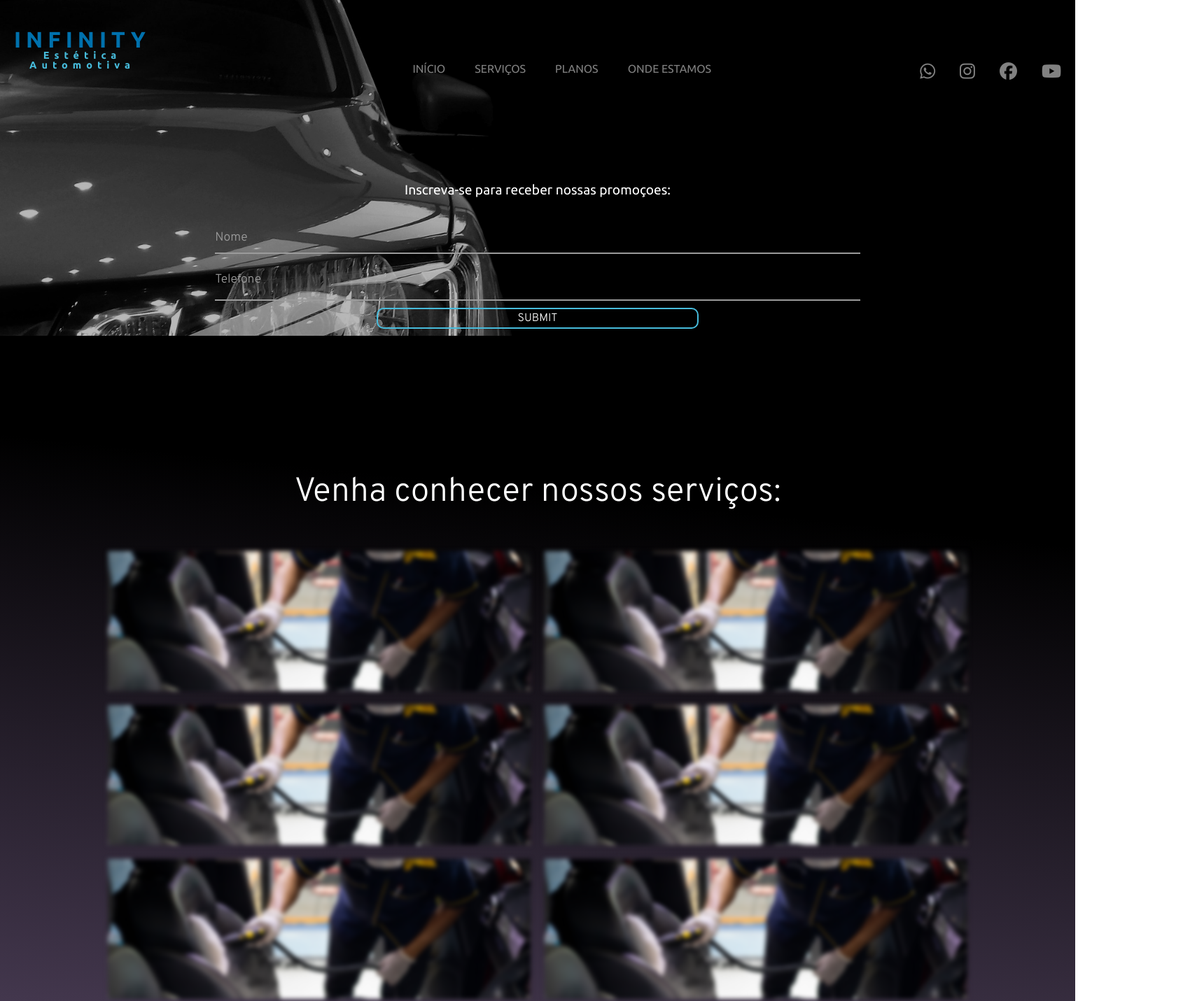
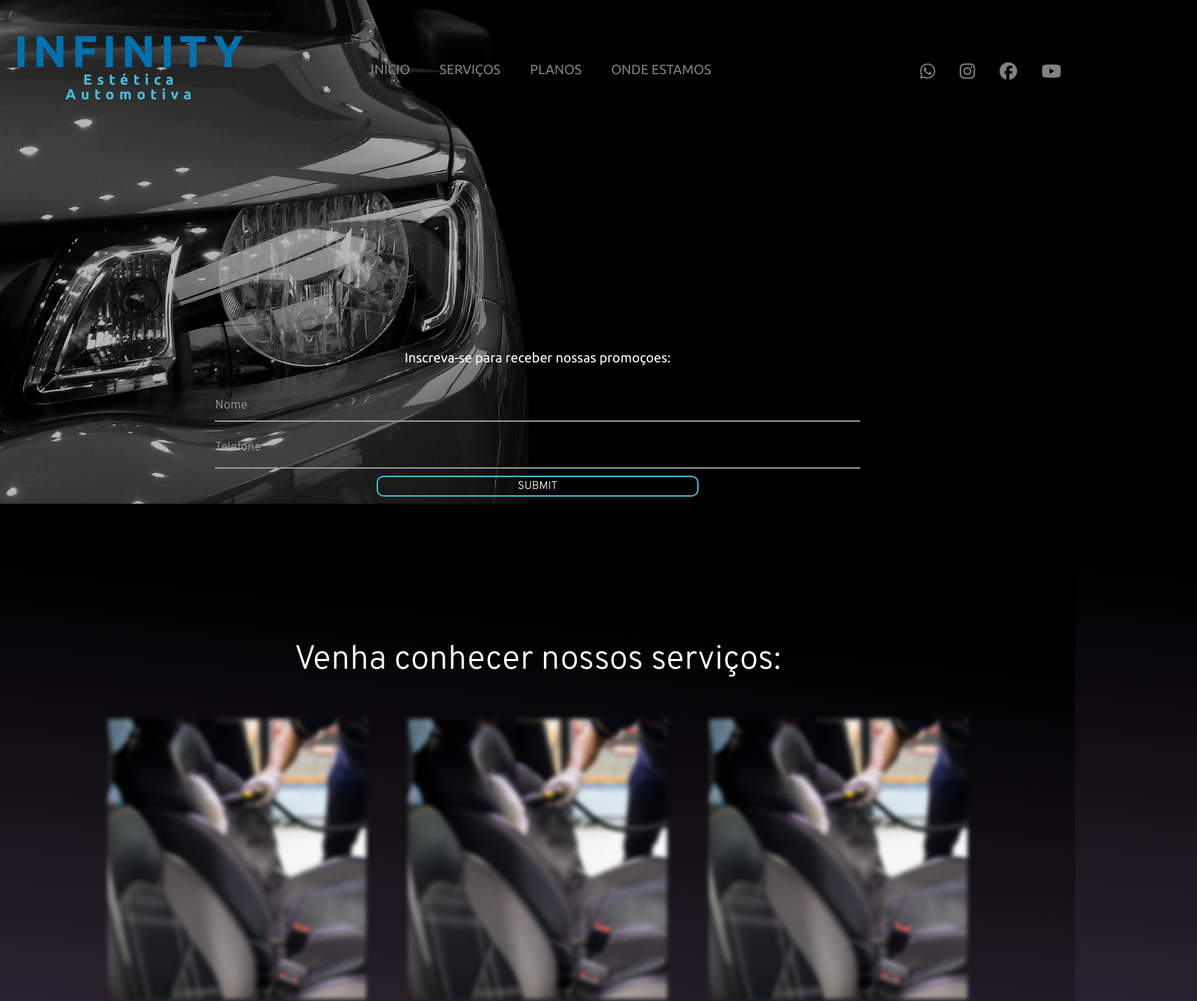
Before and after one commit to BrendoAires/project-infinitydetail, a plain HTML site: page index.html in a window 1536 px wide. Shown: the top 1431 px of the page at 70% size, 1710 px wide, since content can reach past the window. Drawn offline with Linux system fonts and the light colour scheme.

Commit message:
form header

```diff
--- a/css/style.scss
+++ b/css/style.scss
@@ -743,10 +743,12 @@ footer{
                         margin: 0 auto;
                         margin-bottom: 100px;
 
-
+                        .servico-item{
+                            height:200px;
+                        }
 
                         #servico1, #servico2, #servico3, #servico4, #servico5, #servico6{
-                            height:200px;
+
                             filter: blur(3px);
                             transition: .2s;
 
@@ -835,7 +837,12 @@ footer{
 
             header{
 
+                height:70vh;
 
+                .capa{
+                    height: inherit;
+                    background-position: -150px -10px;
+                }
 
                 .nav-navbrand{
                     display: flex;
@@ -947,3 +954,78 @@ footer{
     }
 
 }
+
+@media (min-width:1440px){
+    body{
+
+        header{
+            height:90vh;
+
+            .capa{
+                height: inherit;
+                background-position:-200px -100px;
+            }
+            .nav-navbrand{
+
+                .nav-brand{
+                    font-size: 4rem;
+                    small{
+                        font-size:1.3rem;
+                    }
+                }
+                .menu{
+                    .sidenav a{
+                        font-size:1.2rem;
+                    }
+                }
+            }
+        }
+
+        main{
+
+            .wrap{
+
+                .container-servicos{
+                    margin-bottom: 300px;
+
+
+                    .servico{
+                        grid-template-columns: 1fr 1fr 1fr;
+                        height:800px;
+                        gap:60px;
+
+
+                        #servico1, #servico2, #servico3, #servico4, #servico5, #servico6{
+                            height:400px;
+                            display: flex;
+                            align-items: center;
+                            justify-content: center;
+
+                            .img-serv{
+                                h3{
+                                    font-size:2rem;
+                                }
+                            }
+                        }
+                    }
+                }
+
+
+                .container-planos{
+
+                    .planos{
+
+                        .plano{
+                            width: 450px;
+                            height: 700px;
+                            margin:50px;
+                        }
+                    }
+                }
+            }
+
+
+        }
+
+    }
+}
```
Also changed, not shown: css/style.css, 1 other file.
